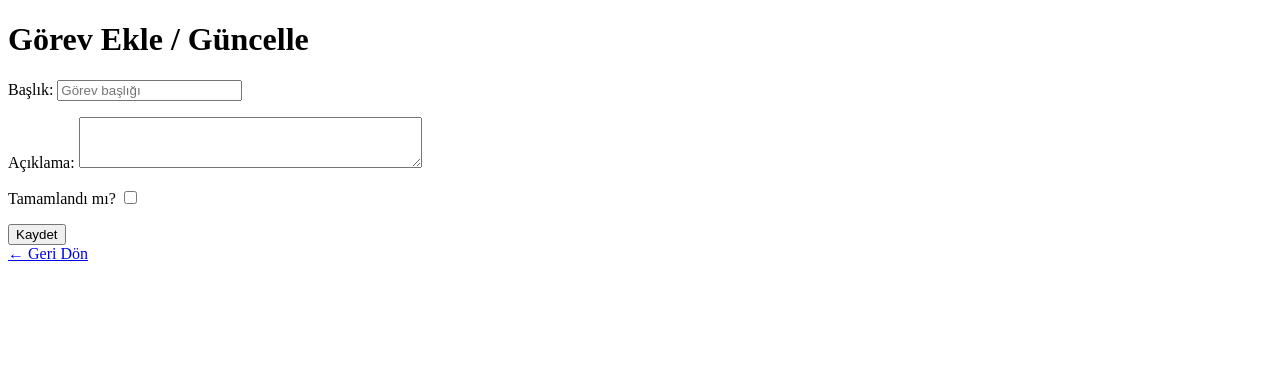
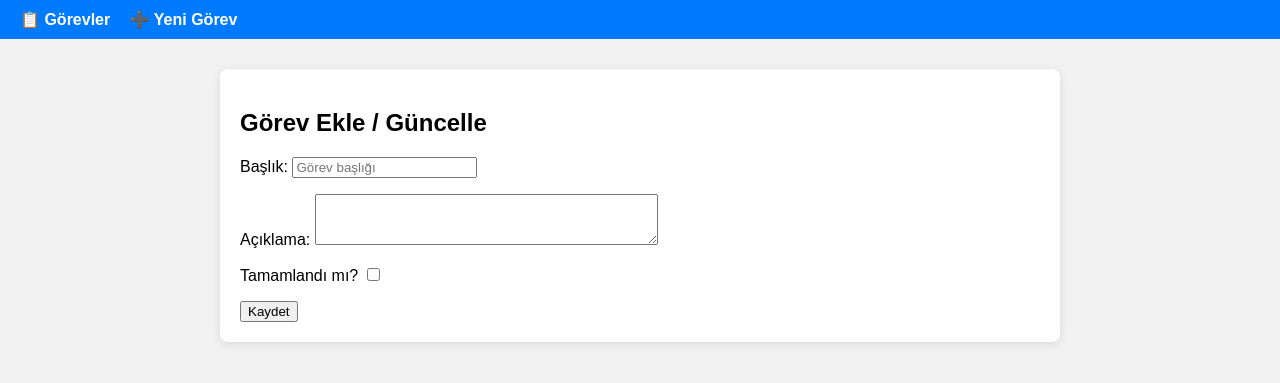
Before and after one commit to iclaldogan/ToDoList, a Django app: page /ekle/ in a window 1280 px wide. Shown: the top 383 px of the page. Run offline with Django 4.2, Linux system fonts and the light colour scheme.

Commit message:
Base.html ile düzenlemeler yapıldı

```diff
--- /dev/null
+++ b/list/templates/list/base.html
@@ -0,0 +1,44 @@
+<!-- list/templates/list/base.html -->
+<!DOCTYPE html>
+<html lang="tr">
+<head>
+    <meta charset="UTF-8">
+    <title>{% block title %}Görev Takip{% endblock %}</title>
+    <meta name="viewport" content="width=device-width, initial-scale=1">
+    <style>
+        body {
+            font-family: Arial, sans-serif;
+            background: #f2f2f2;
+            margin: 0;
+        }
+        nav {
+            background: #007bff;
+            padding: 10px 20px;
+        }
+        nav a {
+            color: white;
+            text-decoration: none;
+            margin-right: 15px;
+            font-weight: bold;
+        }
+        .container {
+            max-width: 800px;
+            margin: 30px auto;
+            background: white;
+            padding: 20px;
+            border-radius: 8px;
+            box-shadow: 0 2px 10px rgba(0,0,0,0.1);
+        }
+    </style>
+</head>
+<body>
+    <nav>
+        <a href="{% url 'gorev_list' %}">📋 Görevler</a>
+        <a href="{% url 'gorev_ekle' %}">➕ Yeni Görev</a>
+    </nav>
+
+    <div class="container">
+        {% block content %}{% endblock %}
+    </div>
+</body>
+</html>
--- a/list/templates/list/gorev_form.html
+++ b/list/templates/list/gorev_form.html
@@ -1,16 +1,12 @@
-<!DOCTYPE html>
-<html lang="tr">
-<head>
-    <meta charset="UTF-8">
-    <title>Görev Formu</title>
-</head>
-<body>
-    <h1>Görev Ekle / Güncelle</h1>
-    <form method="post">
-        {% csrf_token %}
-        {{ form.as_p }}
-        <button type="submit">Kaydet</button>
-    </form>
-    <a href="{% url 'gorev_list' %}">← Geri Dön</a>
-</body>
-</html>
+{% extends 'list/base.html' %}
+
+{% block title %}Görev Formu{% endblock %}
+
+{% block content %}
+<h2>Görev Ekle / Güncelle</h2>
+<form method="post">
+    {% csrf_token %}
+    {{ form.as_p }}
+    <button type="submit">Kaydet</button>
+</form>
+{% endblock %}
```
Also changed, not shown: list/templates/list/gorev_sil.html (+13 -16 lines).
